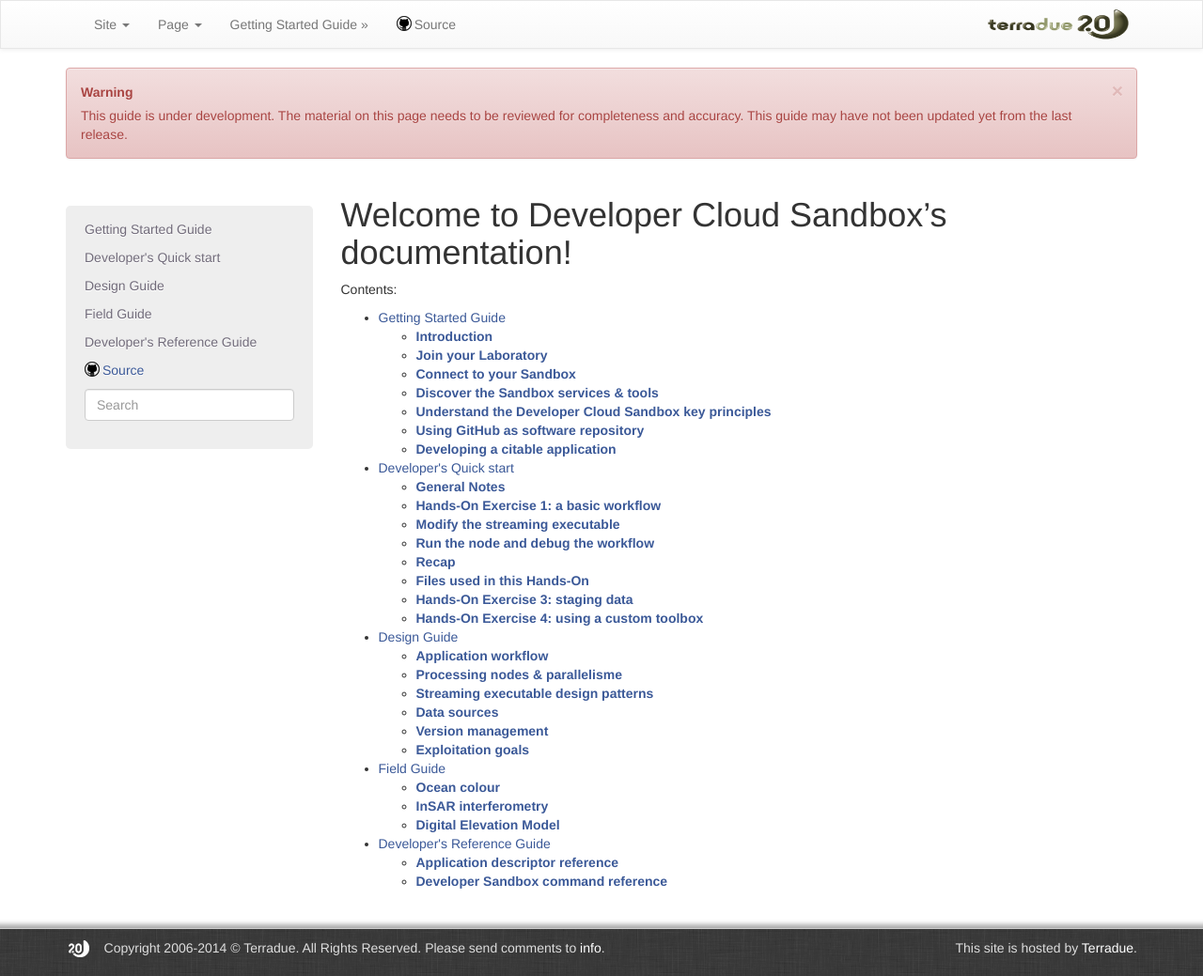
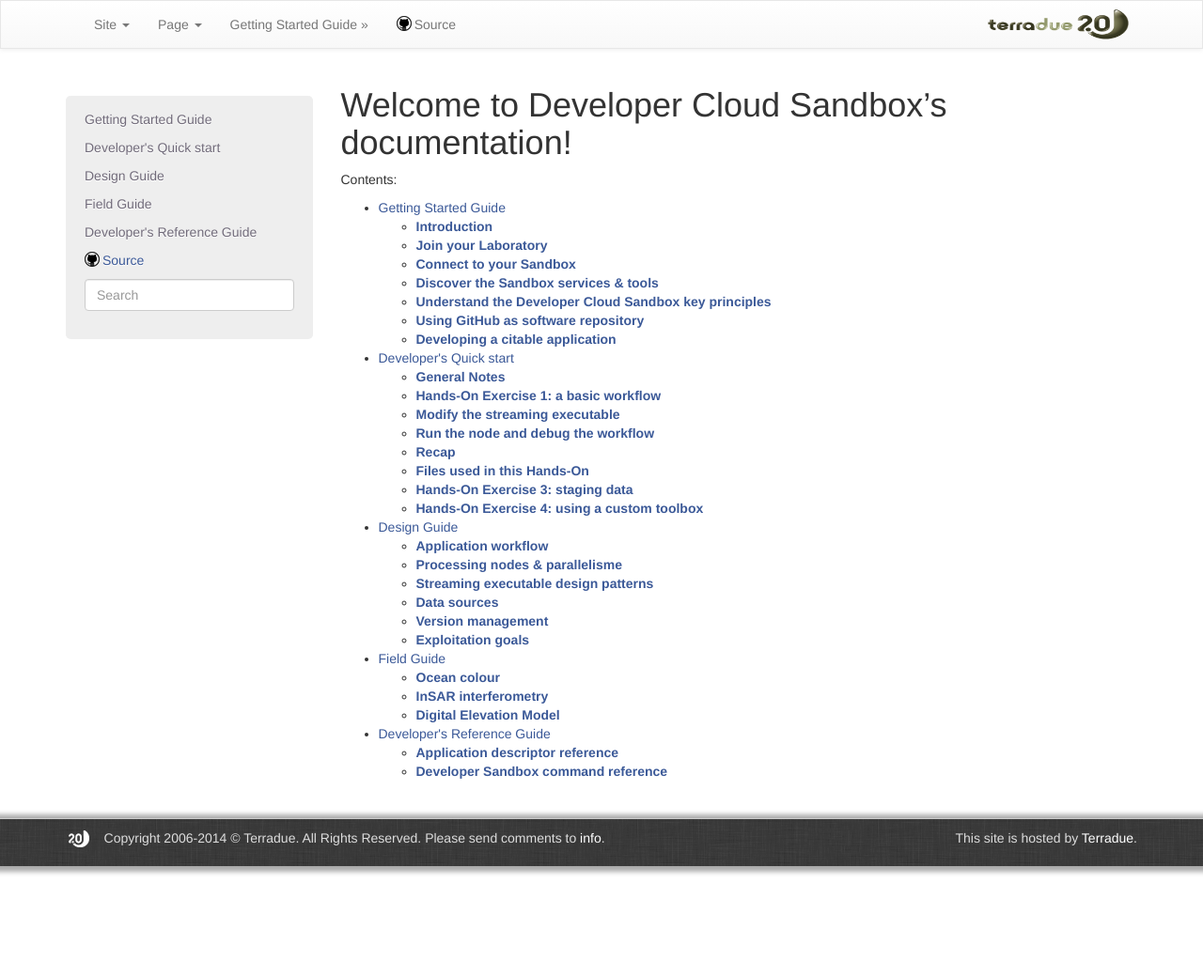
Before and after one commit to Terradue/doc-developer-sandbox, a Sphinx documentation site: the page built from source/index.rst, in a window 1280 px wide. Shown: the whole page at 94% size. Built offline with Sphinx 7.4.7, drawn with Linux system fonts in a browser that asks for light colours; pages that are not in the unit, such as notebooks, are missing from menus.

Commit message:
Update layout.html

```diff
--- a/source/_templates/layout.html
+++ b/source/_templates/layout.html
@@ -45,7 +45,7 @@
 {% endif %}
 
 {% block sidebar1 %}
-<div class="alert alert-danger alert-error alert-dismissable" style="margin-left: 15px; margin-right: 15px;">
+<!--<div class="alert alert-danger alert-error alert-dismissable" style="margin-left: 15px; margin-right: 15px;">
 	<button type="button" class="close" data-dismiss="alert" aria-hidden="true">&times;</button>
     <p class="first admonition-title">
         Warning
@@ -53,6 +53,6 @@
     <p class="last">
         This guide is under development. The material on this page needs to be reviewed for completeness and accuracy. This guide may have not been updated yet from the last release.
     </p>
-</div>
+</div>-->
 {{ bsidebarNew() }}
 {% endblock %}
```
